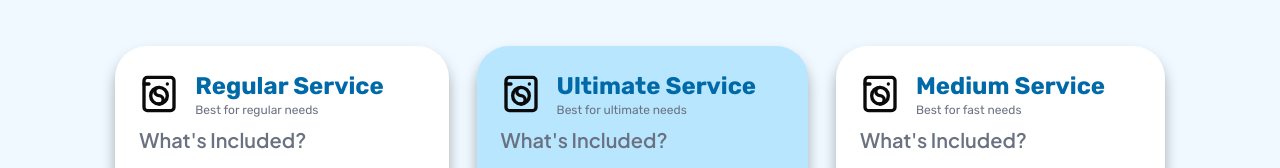
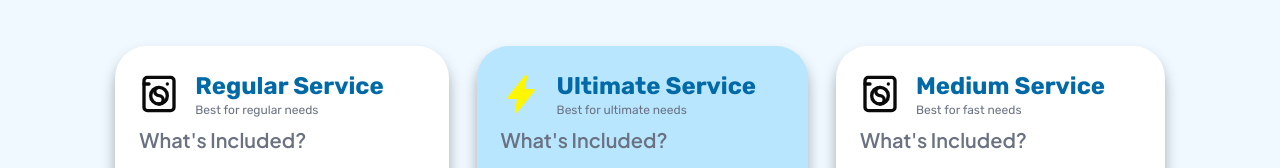
Before and after one commit to pachyyy/lumbaUmbah, a React (Vite) app: page /price in a window 1280 px wide. Shown: the part 181-349 px from the top of the page. Built offline with nearby package versions, Linux system fonts and the light colour scheme.

Commit message:
update the logo on price ultimate card

```diff
--- a/src/pages/Price.jsx
+++ b/src/pages/Price.jsx
@@ -1,7 +1,7 @@
 import NavBar from "../components/NavBar";
 import Footer from "../components/Footer";
 import { LuWashingMachine } from "react-icons/lu";
-import { MdOutlineKeyboardDoubleArrowRight } from "react-icons/md";
+import { IoFlash } from "react-icons/io5";
 import { FaCircleCheck } from "react-icons/fa6";
 
 function Price() {
@@ -9,6 +9,7 @@ function Price() {
   const serviceCards = [
     /* Regular Service*/
     {
+      logo: <LuWashingMachine className="w-10 h-10" />,
       title: "Regular Service",
       subtitle: "Best for regular needs",
       items: [
@@ -24,6 +25,7 @@ function Price() {
 
     /* Ultimate Service*/
     {
+      logo: <IoFlash className="w-10 h-10 text-[#fff700]" />,
       title: "Ultimate Service",
       subtitle: "Best for ultimate needs",
       items: [
@@ -39,6 +41,7 @@ function Price() {
 
     /* Medium Service*/
     {
+      logo: <LuWashingMachine className="w-10 h-10" />,
       title: "Medium Service",
       subtitle: "Best for fast needs",
       items: [
@@ -70,7 +73,7 @@ function Price() {
             <div key={index} className={`${card.bgColor} ${cardStyle} p-6`}>
               {/* Title & Icon */}
               <div className="flex items-center gap-4 mb-2">
-                <LuWashingMachine className="w-10 h-10" />
+                {card.logo}
                 <div>
                   <h1 className="text-2xl font-bold text-sky-700 font-rubik">
                     {card.title}
```
